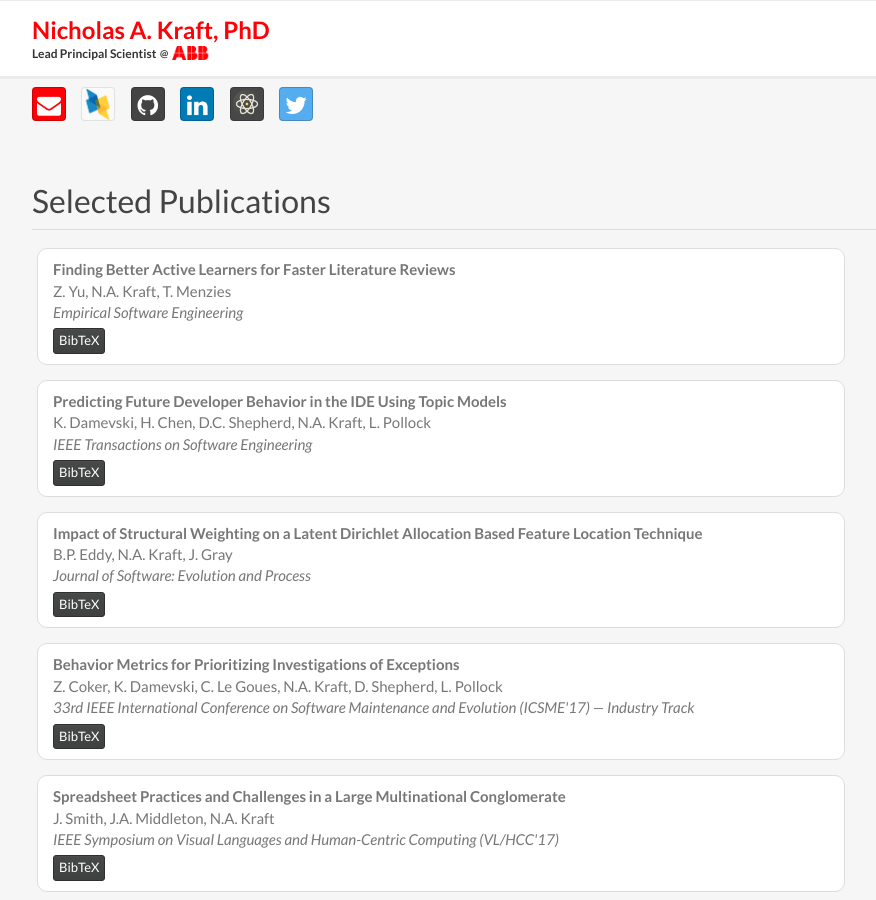
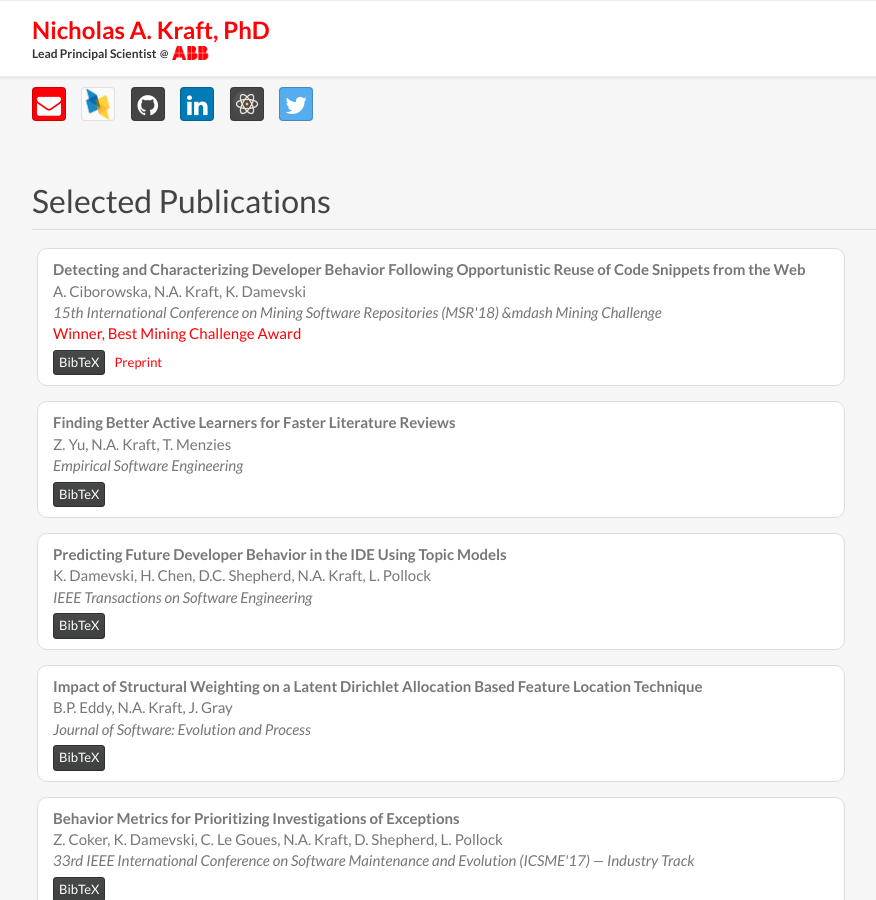
Before and after one commit to nkraft/nkraft.github.io, a Jekyll site: the page built from index.html, in a window 1280 px wide and 900 px high, scrolled down 319 px. Shown: the whole window, without its empty margins (138-1014 px from the left). Built offline with Jekyll 4.4.1, drawn with Linux system fonts in a browser that asks for light colours; nearby versions of some CDN libraries.

Commit message:
Update publications.html

```diff
--- a/_includes/publications.html
+++ b/_includes/publications.html
@@ -1,3 +1,25 @@
+<div class="row">
+    <div class="col-pub">
+        <div class="pub-html">
+            <span class="pub-title">Detecting and Characterizing Developer Behavior Following Opportunistic Reuse of Code Snippets from the Web</span><br>
+            <span class="pub-author">A. Ciborowska, N.A. Kraft, K. Damevski</span><br>
+            <span class="pub-venue">15th International Conference on Mining Software Repositories (MSR'18) &mdash Mining Challenge</span><br>
+            <a href="https://twitter.com/msrconf/status/1001376308306366464">Winner, Best Mining Challenge Award</a>
+        </div>
+        <a href="http://damevski.github.io/files/ciborowska_msr18_preprint.pdf" class="btn btn-link btn-sm" role="button">Preprint</a>
+        <div class="pub-bibtex hidden">
+<pre>@inproceedings{Ciborowska_etal:2018,
+  author    = {A. Ciborowska and N.A. Kraft and K. Damevski},
+  title     = {Detecting and Characterizing Developer Behavior Following Opportunistic Reuse of Code Snippets from the Web},
+  booktitle = {Proceedings of the 15th International Conference on Mining Software Repositories (MSR'18)},
+  month     = may,
+  year      = 2018,
+  location  = {Gothenburg, Sweden},
+}
+</pre>
+        </div>
+    </div>
+</div>
 <div class="row">
     <div class="col-pub">
         <div class="pub-html">
```
